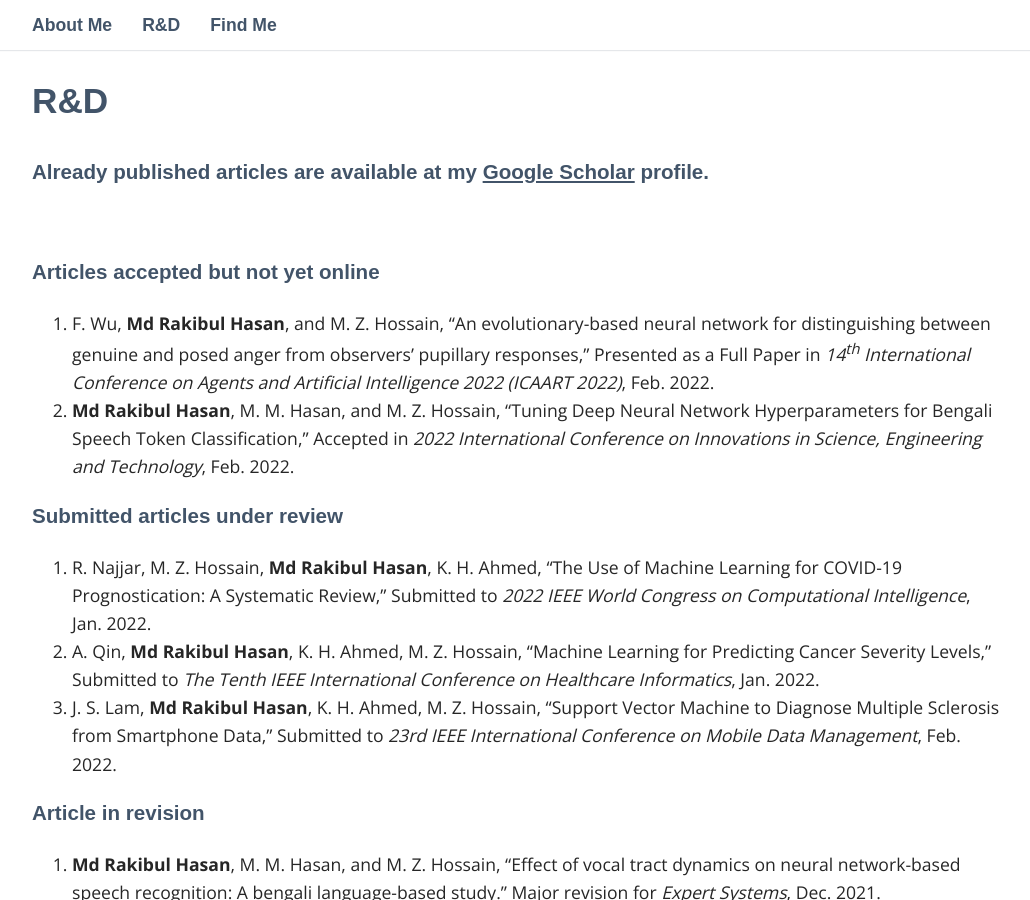
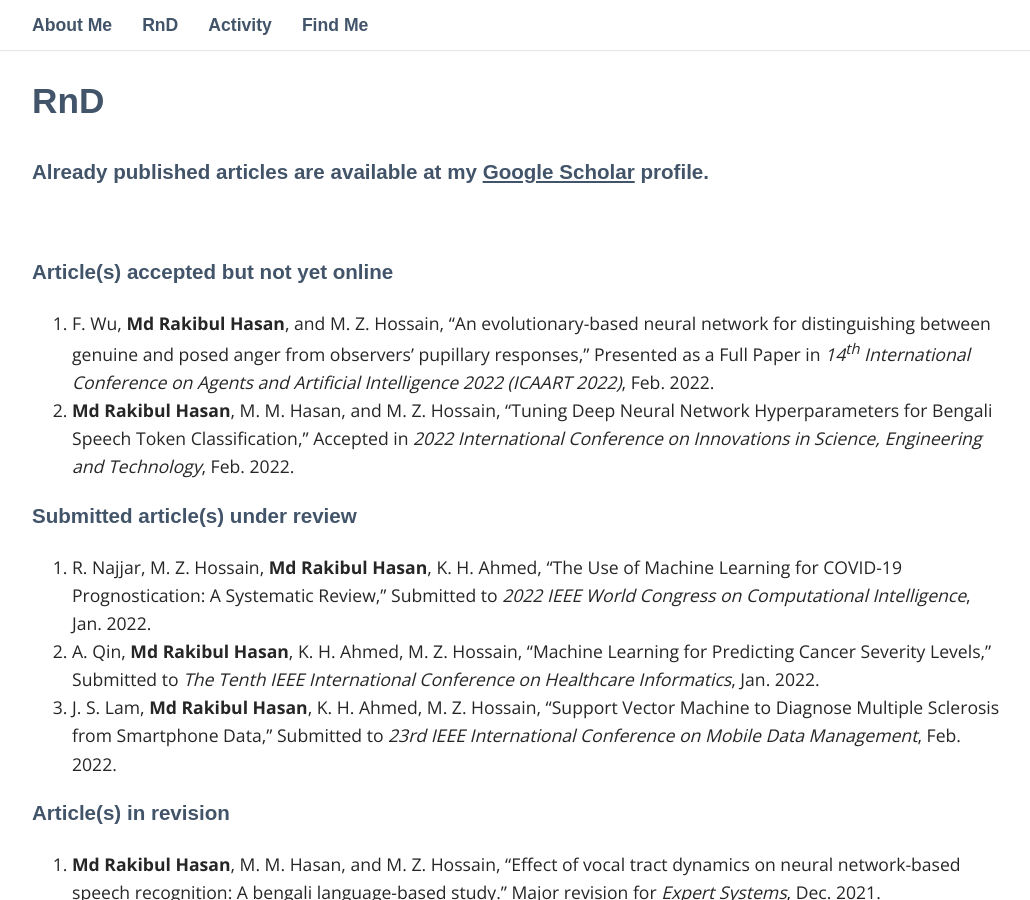
Before and after one commit to hasan-rakibul/hasan-rakibul.github.io, a Jekyll site: the page built from _pages/02_RnD.md, in a window 1280 px wide and 900 px high, scrolled down 229 px. Shown: the whole window, without its empty margins (123-1153 px from the left). Built offline with Jekyll 4.4.1, drawn with Linux system fonts in a browser that asks for light colours; some web fonts are replaced; some of the changed text lies outside the part shown.

Commit message:
added: activity

```diff
--- a/_pages/02_R&D.md
+++ b/_pages/02_RnD.md
@@ -1,27 +1,27 @@
 ---
 layout: page
-title: R&D
-permalink: /r&d/
+title: RnD
+permalink: /RnD/
 ---
 
 ### Already published articles are available at my [Google Scholar](https://scholar.google.com/citations?user=DuCQ8goAAAAJ&hl=en) profile.
 
 &nbsp;
 
-### Articles accepted but not yet online
+### Article(s) accepted but not yet online
 1. F. Wu, **Md Rakibul Hasan**, and M. Z. Hossain, “An evolutionary-based neural network for distinguishing between genuine and posed anger from observers’ pupillary responses,” Presented as a Full Paper in _14<sup>th</sup> International Conference on Agents and Artificial Intelligence 2022 (ICAART 2022)_, Feb. 2022.
 2. **Md Rakibul Hasan**, M. M. Hasan, and M. Z. Hossain, "Tuning Deep Neural Network Hyperparameters for Bengali Speech Token Classification,” Accepted in _2022 International Conference on Innovations in Science, Engineering and Technology_, Feb. 2022.
 
-### Submitted articles under review
+### Submitted article(s) under review
 1. R. Najjar, M. Z. Hossain, **Md Rakibul Hasan**, K. H. Ahmed, "The Use of Machine Learning for COVID-19 Prognostication: A Systematic Review," Submitted to _2022 IEEE World Congress on Computational Intelligence_, Jan. 2022.
 2. A. Qin, **Md Rakibul Hasan**, K. H. Ahmed, M. Z. Hossain, "Machine Learning for Predicting Cancer Severity Levels," Submitted to _The Tenth IEEE International Conference on Healthcare Informatics_, Jan. 2022.
 3. J. S. Lam, **Md Rakibul Hasan**, K. H. Ahmed, M. Z. Hossain, "Support Vector Machine to Diagnose Multiple Sclerosis from Smartphone Data," Submitted to _23rd IEEE International Conference on Mobile Data Management_, Feb. 2022.
 
-### Article in revision
+### Article(s) in revision
 1. **Md Rakibul Hasan**, M. M. Hasan, and M. Z. Hossain, “Effect of vocal tract dynamics on neural network-based speech recognition: A bengali language-based study.” Major revision for _Expert Systems_, Dec. 2021.
 
 &nbsp;
-
+<!--
 ### Students' undergrad Final-Year-Design-Projects I'm co-supervising
 1. **IOT based Industrial Load Control and Safety Monitorization**
  * Yousuf Mohammad (ID: 16310002)
@@ -32,3 +32,4 @@
  * Md. Rakib Al – Amin (ID: 18121102)
  * Tamim Hasan Turjo (ID: 18121108)
  * S.M. Kayser Mehbub Siam (ID: 18121125)
+-->
```
Also changed, not shown: _pages/03_activitiy.md (added, +10 -0 lines).
